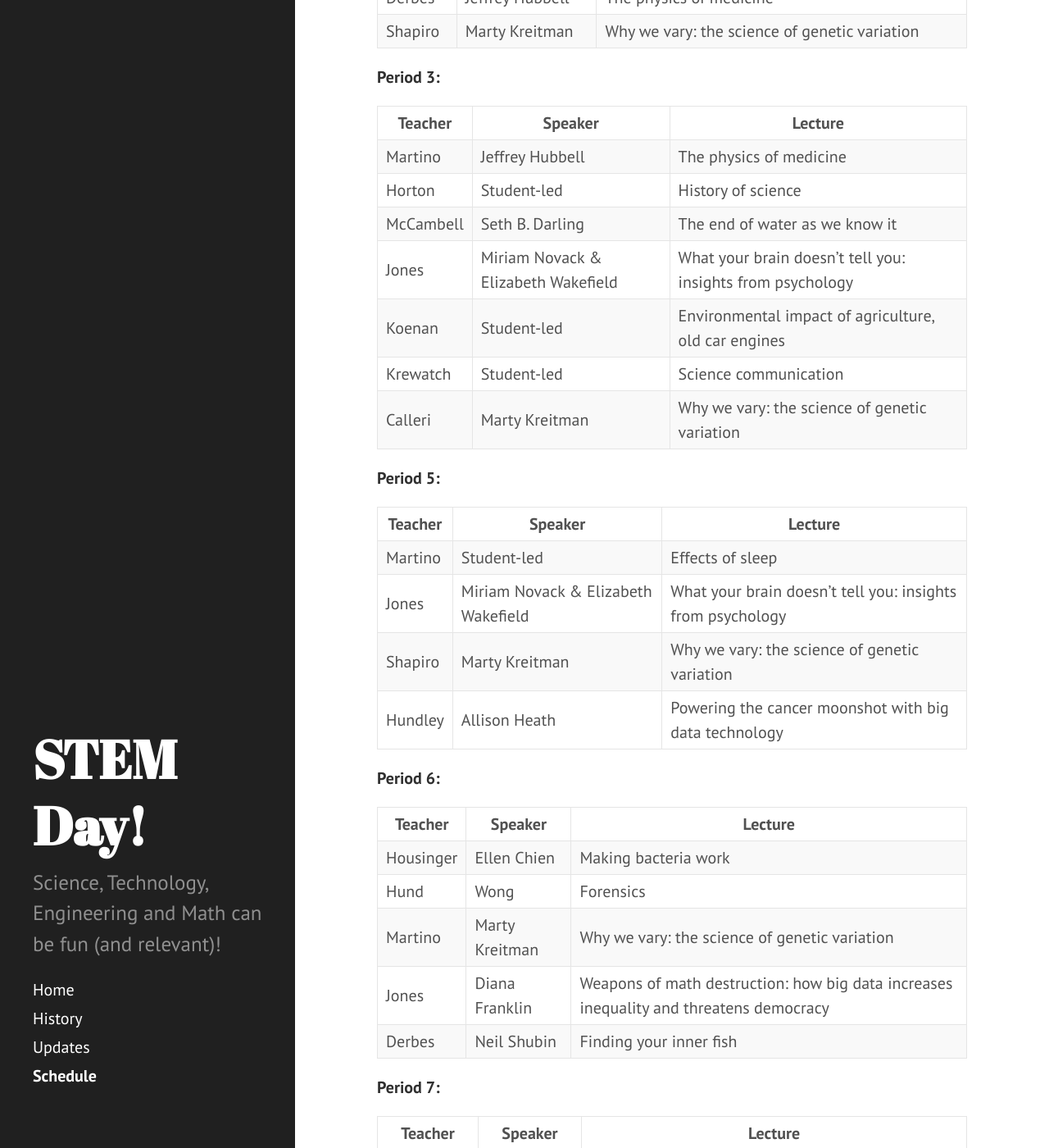
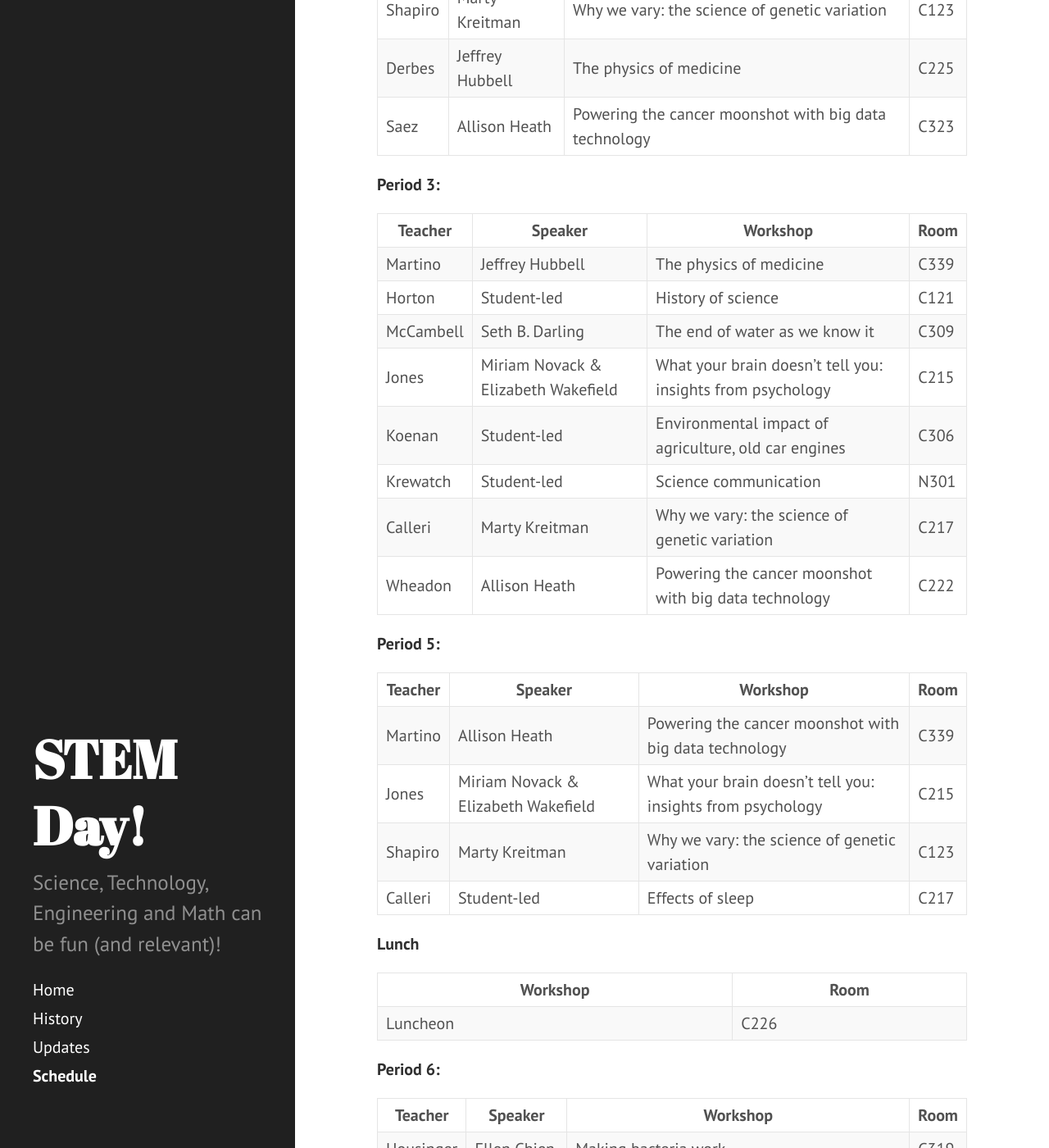
Before and after one commit to agajews/STEM-Club-Website, a Jekyll site: the page built from _pages/schedule.md, in a window 1280 px wide and 1400 px high, scrolled down 296 px. Shown: the whole window at 82% size. Built offline with Jekyll 4.4.1, drawn with Linux system fonts in a browser that asks for light colours; some of the changed text lies outside the part shown.

Commit message:
Updated schedule

```diff
--- a/_pages/schedule.md
+++ b/_pages/schedule.md
@@ -7,59 +7,67 @@ permalink: schedule
 
 **Period 1:**
 
-| Teacher       | Speaker          | Lecture |
-| ------------- | ---------------- | ------- |
-| Hund          | Ellen Chien      | Making bacteria work |
-| Derbes        | Jeffrey Hubbell  | The physics of medicine |
-| Shapiro       | Marty Kreitman   | Why we vary: the science of genetic variation |
+| Teacher       | Speaker          | Workshop | Room |
+| ------------- | ---------------- | -------- | ---- |
+| Hund          | Ellen Chien      | Making bacteria work | C331 |
+| Shapiro       | Marty Kreitman   | Why we vary: the science of genetic variation | C123 |
+| Derbes        | Jeffrey Hubbell  | The physics of medicine | C225 |
+| Saez          | Allison Heath    | Powering the cancer moonshot with big data technology | C323|
 
 **Period 3:**
 
-| Teacher       | Speaker          | Lecture |
-| ------------- | ---------------- | ------- |
-| Martino       | Jeffrey Hubbell  | The physics of medicine |
-| Horton        | Student-led      | History of science |
-| McCambell     | Seth B. Darling  | The end of water as we know it |
-| Jones         | Miriam Novack & Elizabeth Wakefield | What your brain doesn't tell you: insights from psychology |
-| Koenan        | Student-led      | Environmental impact of agriculture, old car engines |
-| Krewatch      | Student-led      | Science communication |
-| Calleri       | Marty Kreitman   | Why we vary: the science of genetic variation |
+| Teacher       | Speaker          | Workshop | Room |
+| ------------- | ---------------- | -------- | ---- |
+| Martino       | Jeffrey Hubbell  | The physics of medicine | C339 |
+| Horton        | Student-led      | History of science | C121 |
+| McCambell     | Seth B. Darling  | The end of water as we know it | C309 |
+| Jones         | Miriam Novack & Elizabeth Wakefield | What your brain doesn't tell you: insights from psychology | C215 |
+| Koenan        | Student-led      | Environmental impact of agriculture, old car engines | C306 |
+| Krewatch      | Student-led      | Science communication | N301 |
+| Calleri       | Marty Kreitman   | Why we vary: the science of genetic variation | C217 |
+| Wheadon       | Allison Heath    | Powering the cancer moonshot with big data technology | C222 |
 
 **Period 5:**
 
-| Teacher       | Speaker          | Lecture |
-| ------------- | ---------------- | ------- |
-| Martino       | Student-led      | Effects of sleep |
-| Jones         | Miriam Novack & Elizabeth Wakefield | What your brain doesn't tell you: insights from psychology |
-| Shapiro       | Marty Kreitman   | Why we vary: the science of genetic variation |
-| Hundley       | Allison Heath    | Powering the cancer moonshot with big data technology |
+| Teacher       | Speaker          | Workshop | Room |
+| ------------- | ---------------- | -------- | ---- |
+| Martino       | Allison Heath    | Powering the cancer moonshot with big data technology | C339 |
+| Jones         | Miriam Novack & Elizabeth Wakefield | What your brain doesn't tell you: insights from psychology | C215 |
+| Shapiro       | Marty Kreitman   | Why we vary: the science of genetic variation | C123 |
+| Calleri       | Student-led      | Effects of sleep | C217 |
+
+**Lunch**
+
+| Workshop | Room |
+| -------- | ---- |
+| Luncheon | C226 |
 
 **Period 6:**
 
-| Teacher       | Speaker          | Lecture |
-| ------------- | ---------------- | ------- |
-| Housinger     | Ellen Chien      | Making bacteria work |
-| Hund          | Wong             | Forensics |
-| Martino       | Marty Kreitman   | Why we vary: the science of genetic variation |
-| Jones         | Diana Franklin   | Weapons of math destruction: how big data increases inequality and threatens democracy |
-| Derbes        | Neil Shubin      | Finding your inner fish |
+| Teacher       | Speaker          | Workshop | Room |
+| ------------- | ---------------- | -------- | ---- |
+| Housinger     | Ellen Chien      | Making bacteria work | C319 |
+| Hund          | Wong             | Forensics | C331 |
+| Martino       | Marty Kreitman   | Why we vary: the science of genetic variation | C339 |
+| Jones         | Diana Franklin   | Weapons of math destruction: how big data increases inequality and threatens democracy | C215 |
+| Derbes        | Neil Shubin      | Finding your inner fish | C225 |
 
 **Period 7:**
 
-| Teacher       | Speaker          | Lecture |
-| ------------- | ---------------- | ------- |
-| McCambell     | Tim Black        | The fractal dimension |
-| Jones         | Diana Franklin   | Weapons of math destruction: how big data increases inequality and threatens democracy |
-| Billingsley   | Marty Kreitman   | Why we vary: the science of genetic variation |
-| Koenan        | Student-led      | Environmental impact of agriculture, old car engines |
-| Rennert-May   | Student-led      | Links to Great Expectations |
+| Teacher       | Speaker          | Workshop | Room |
+| ------------- | ---------------- | -------- | ---- |
+| McCambell     | Tim Black        | The fractal dimension | C309 |
+| Jones         | Diana Franklin   | Weapons of math destruction: how big data increases inequality and threatens democracy | C215 |
+| Billingsley   | Marty Kreitman   | Why we vary: the science of genetic variation | C216 |
+| Koenan        | Student-led      | Environmental impact of agriculture, old car engines | C306 |
+| Rennert-May   | Student-led      | Links to Great Expectations | C308 |
 
 **Period 8:**
 
-| Teacher       | Speaker          | Lecture |
-| ------------- | ---------------- | ------- |
-| Housinger     | Ellen Chien      | Making bacteria work |
-| Horton        | Student-led      | History of science |
-| McCambell     | Tim Black        | The fractal dimension |
-| Billingsley   | Marty Kreitman   | Why we vary: the science of genetic variation |
-| Rennert-May   | Student-led      | Links to Great Expectations |
+| Teacher       | Speaker          | Workshop | Room |
+| ------------- | ---------------- | -------- | ---- |
+| Housinger     | Ellen Chien      | Making bacteria work | C319 |
+| Horton        | Student-led      | History of science | C121 |
+| McCambell     | Tim Black        | The fractal dimension | C309 |
+| Billingsley   | Marty Kreitman   | Why we vary: the science of genetic variation | C216 |
+| Rennert-May   | Student-led      | Links to Great Expectations | C308 |
```
